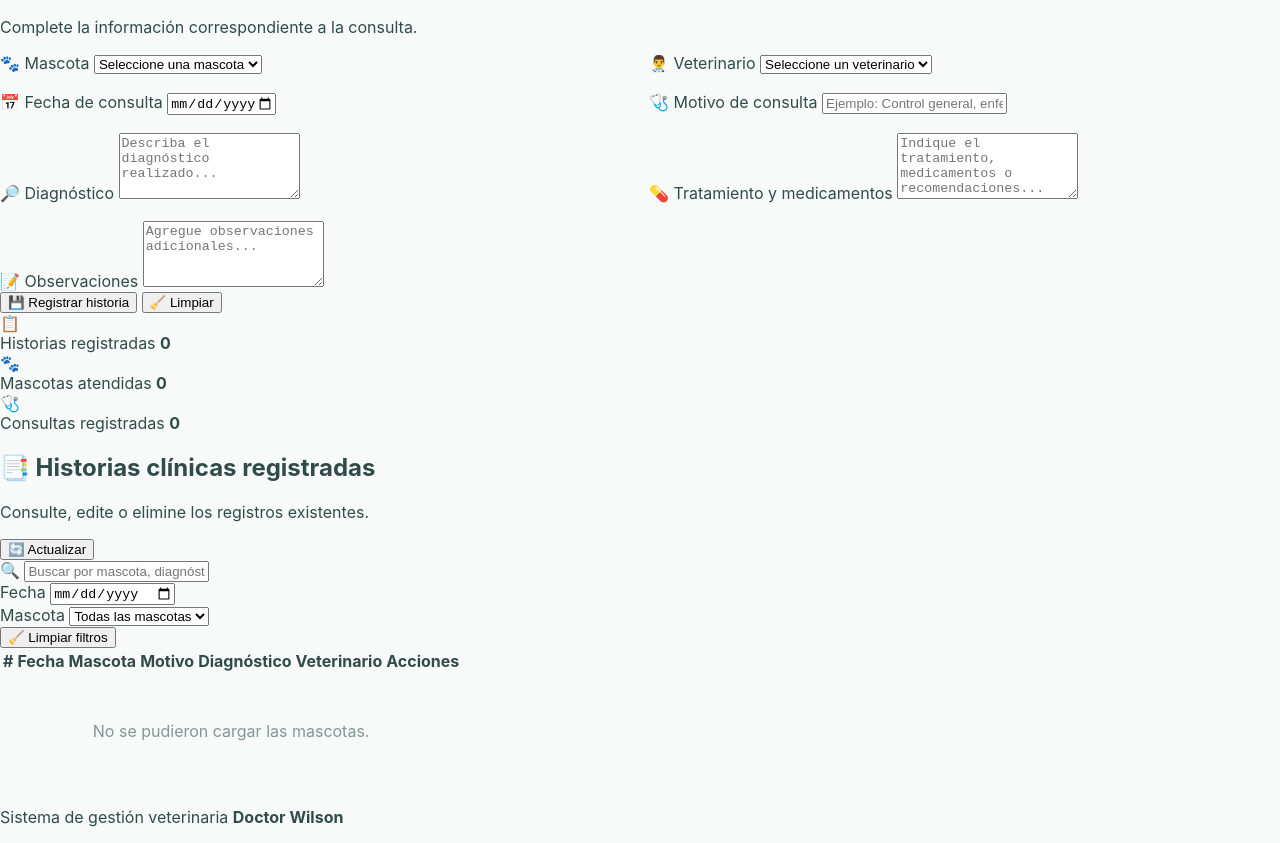
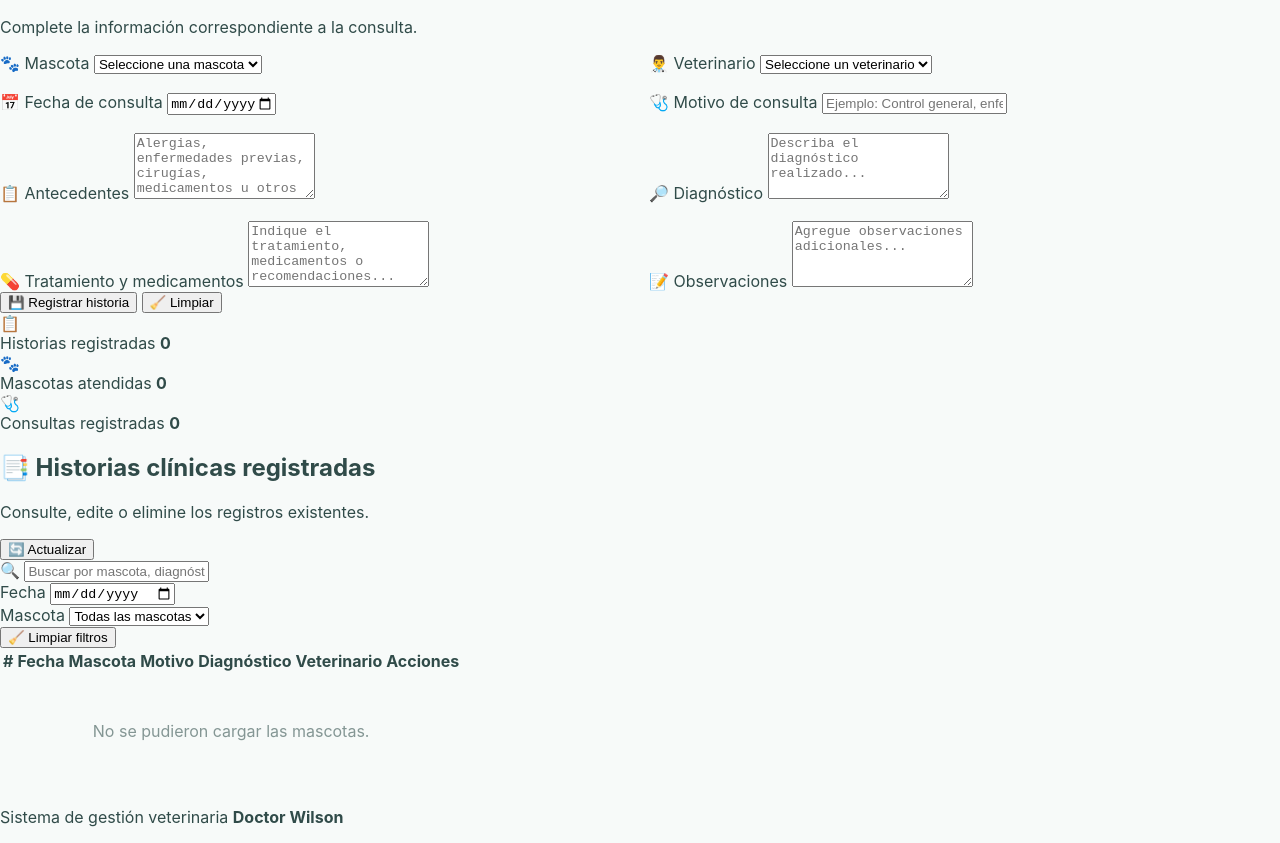
Before and after one commit to jachy1987-web/projecto-dr-wilson, a website: page historias.html in a window 1280 px wide. Shown: the part 1285-2128 px from the top of the page. Drawn offline with Linux system fonts and the light colour scheme; no server answers.

Commit message:
Update historias.html

```diff
--- a/historias.html
+++ b/historias.html
@@ -182,6 +182,24 @@
                             placeholder="Ejemplo: Control general, enfermedad, revisión..."
                             required
                         >
+
+                    </div>
+
+
+                    <!-- ANTECEDENTES -->
+
+                    <div class="campo campo-completo">
+
+                        <label for="antecedentes">
+                            📋 Antecedentes
+                        </label>
+
+                        <textarea
+                            id="antecedentes"
+                            rows="4"
+                            maxlength="2000"
+                            placeholder="Alergias, enfermedades previas, cirugías, medicamentos u otros antecedentes relevantes..."
+                        ></textarea>
 
                     </div>
 
@@ -503,6 +521,7 @@
                 <div class="detalle-item"><span>Veterinario</span><strong id="detalle-veterinario">-</strong></div>
                 <div class="detalle-item"><span>Fecha</span><strong id="detalle-fecha">-</strong></div>
                 <div class="detalle-item"><span>Motivo</span><strong id="detalle-motivo">-</strong></div>
+                <div class="detalle-item completo"><span>Antecedentes</span><p id="detalle-antecedentes">-</p></div>
                 <div class="detalle-item completo"><span>Diagnóstico</span><p id="detalle-diagnostico">-</p></div>
                 <div class="detalle-item completo"><span>Tratamiento</span><p id="detalle-tratamiento">-</p></div>
                 <div class="detalle-item completo"><span>Observaciones</span><p id="detalle-observaciones">-</p></div>
@@ -528,6 +547,7 @@
     </footer>
 
 
+    <script src="config.js"></script>
     <script src="historias.js"></script>
 
 </body>
```
